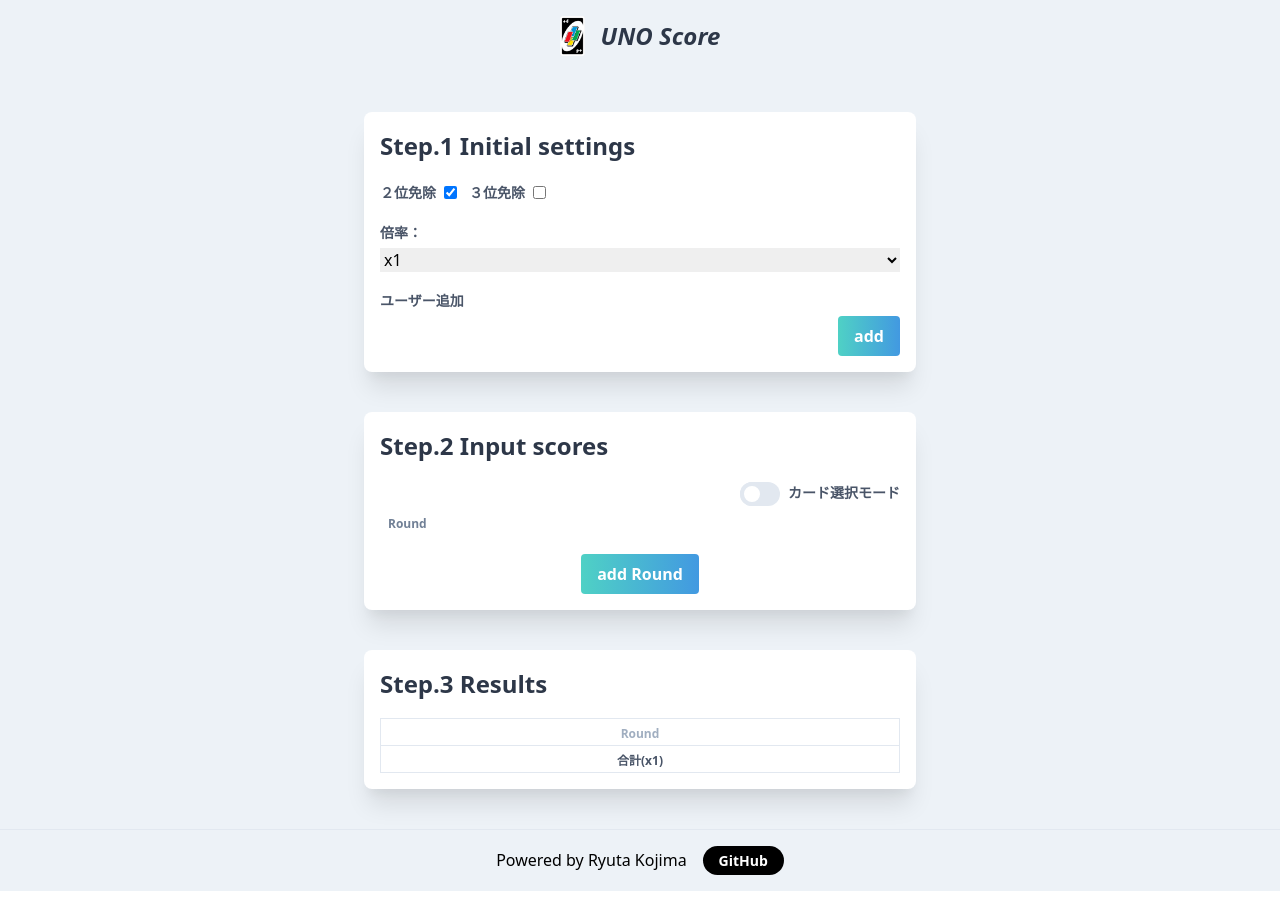
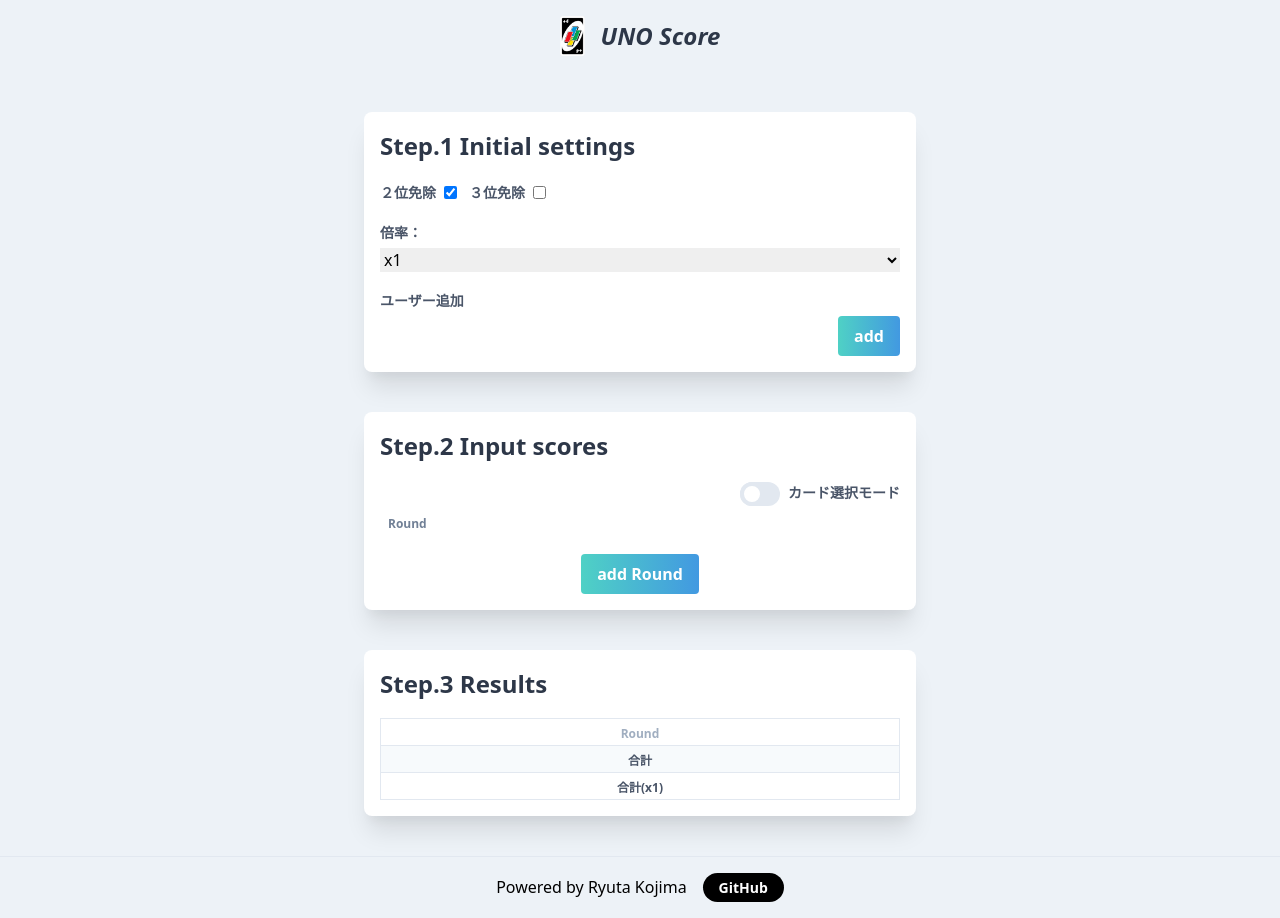
Before and after one commit to RyutaKojima/UnoScore, a Next.js app: page / in a window 1280 px wide. Before the commit the page ends 891 px from the top, so only its background shows below. Built offline with nearby package versions, Linux system fonts and the light colour scheme; what @tailwindcss/custom-forms would draw is missing.

Commit message:
update: 合計に倍率反映前も表示したい

```diff
--- a/src/components/ResultTable.tsx
+++ b/src/components/ResultTable.tsx
@@ -1,8 +1,9 @@
 import React, { useMemo } from 'react'
 import { Options } from '../pages'
-import { sumArray } from '../utils/utils'
 import { TableCell } from './TableCell'
 import { Label } from './Label'
+import { IResult } from '../interfaces/result'
+import { ResultTableFooter } from './ResultTableFooter'
 
 type Props = {
   players: string[]
@@ -10,8 +11,7 @@ type Props = {
   options: Options
 }
 
-type ResultValue = { rank: number; score: number }
-type ResultRow = ResultValue[]
+type ResultRow = IResult[]
 
 export const ResultTable = (props: Props): JSX.Element => {
   const results = useMemo(
@@ -46,27 +46,6 @@ export const ResultTable = (props: Props): JSX.Element => {
       }),
     [props.rounds, props.options]
   )
-
-  const totalScore: number[] = results.reduce(
-    (prev: number[], result): number[] => {
-      const scores: number[] = result.map((r) => r.score)
-      if (prev.length === 0) {
-        return scores
-      }
-
-      return sumArray(prev, scores)
-    },
-    []
-  )
-  const finalScores: number[] = totalScore.map(
-    (score) => score * props.options.magnification
-  )
-
-  const finalTds = finalScores.map((score, index) => (
-    <TableCell key={`final-${index}`} className="text-center border">
-      <span className="font-bold text-gray-800">{score}</span>
-    </TableCell>
-  ))
 
   const nameHeader = props.players.map((name) => (
     <th key={`result-head-${name}`} className="border">
@@ -109,16 +88,10 @@ export const ResultTable = (props: Props): JSX.Element => {
         </tr>
       </thead>
       <tbody>{body}</tbody>
-      <tfoot>
-        <tr>
-          <th className="border">
-            <span className="text-xs font-bold text-gray-700">
-              合計(x{props.options.magnification})
-            </span>
-          </th>
-          {finalTds}
-        </tr>
-      </tfoot>
+      <ResultTableFooter
+        results={results}
+        magnification={props.options.magnification}
+      />
     </table>
   )
 }
--- /dev/null
+++ b/src/components/ResultTableFooter.tsx
@@ -0,0 +1,60 @@
+import React from 'react'
+import { TableCell } from './TableCell'
+import { sumArray } from '../utils/utils'
+import { IResult } from '../interfaces/result'
+
+type Props = {
+  results: IResult[][]
+  magnification: number
+}
+
+export const ResultTableFooter: React.FC<Props> = ({
+  results,
+  magnification,
+}) => {
+  const totalScores: number[] = results.reduce(
+    (prev: number[], result): number[] => {
+      const scores: number[] = result.map((r) => r.score)
+      if (prev.length === 0) {
+        return scores
+      }
+
+      return sumArray(prev, scores)
+    },
+    []
+  )
+
+  const finalScores: number[] = totalScores.map(
+    (score) => score * magnification
+  )
+
+  return (
+    <tfoot>
+      <tr className="bg-gray-100">
+        <th className="border">
+          <span className="text-xs font-bold text-gray-700">合計</span>
+        </th>
+        {totalScores.map((score, index) => (
+          <TableCell
+            key={`result-score-${index}`}
+            className="text-center border"
+          >
+            <span className="font-bold text-gray-800">{score}</span>
+          </TableCell>
+        ))}
+      </tr>
+      <tr>
+        <th className="border">
+          <span className="text-xs font-bold text-gray-700">
+            合計(x{magnification})
+          </span>
+        </th>
+        {finalScores.map((score, index) => (
+          <TableCell key={`final-${index}`} className="text-center border">
+            <span className="font-bold text-gray-800">{score}</span>
+          </TableCell>
+        ))}
+      </tr>
+    </tfoot>
+  )
+}
--- /dev/null
+++ b/src/interfaces/result.ts
@@ -0,0 +1,4 @@
+export type IResult = {
+  rank: number
+  score: number
+}
```
